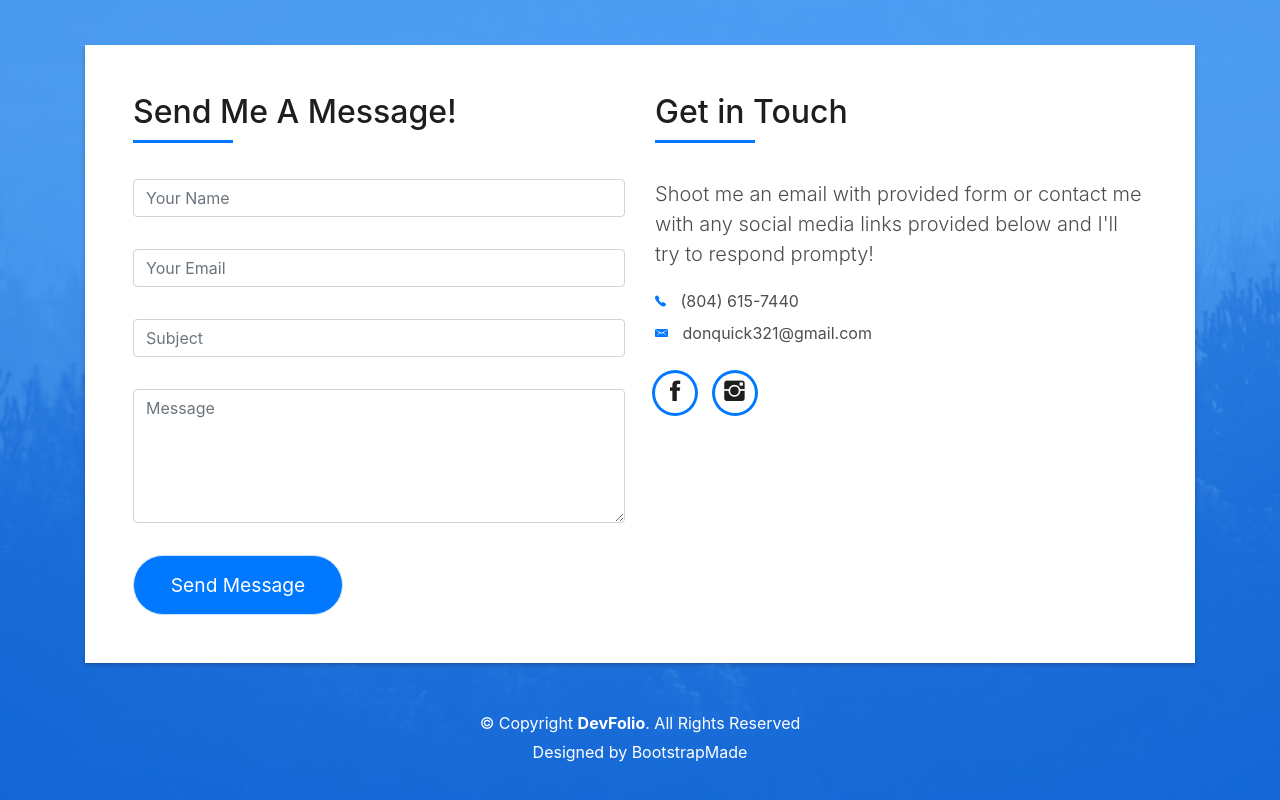
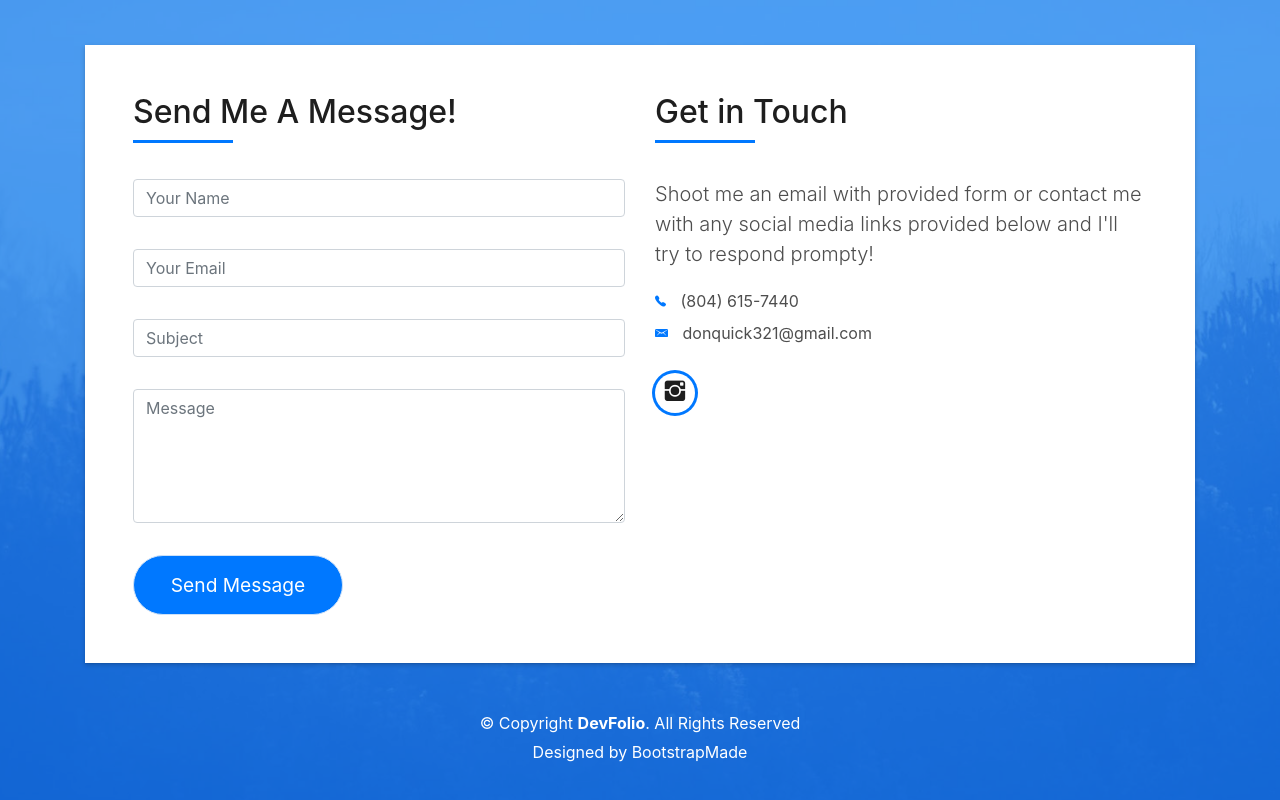
Before and after one commit to donq123/donq123.github.io, a plain HTML site: page index.html in a window 1280 px wide. Shown: the part 1722-2522 px from the top of the page. Drawn offline with Linux system fonts and the light colour scheme; files whose address does not match are found by name.

Commit message:
Removed Facebook Link

```diff
--- a/index.html
+++ b/index.html
@@ -238,7 +238,7 @@
                   </div>
                   <div class="socials">
                     <ul>
-                      <li><a href="https://www.facebook.com/C0nduct"><span class="ico-circle"><i class="ion-social-facebook"></i></span></a></li>
+                      <!-- <li><a href="https://www.facebook.com/C0nduct"><span class="ico-circle"><i class="ion-social-facebook"></i></span></a></li> -->
                       <li><a href="https://www.instagram.com/c0nduct/"><span class="ico-circle"><i class="ion-social-instagram"></i></span></a></li>
                     </ul>
                   </div>
```
